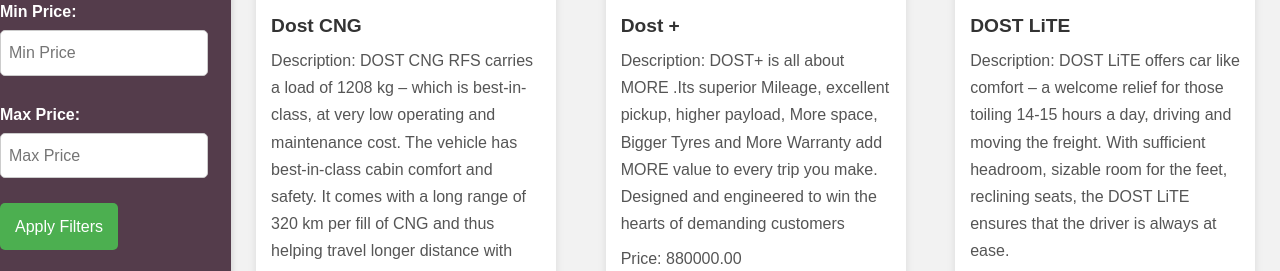
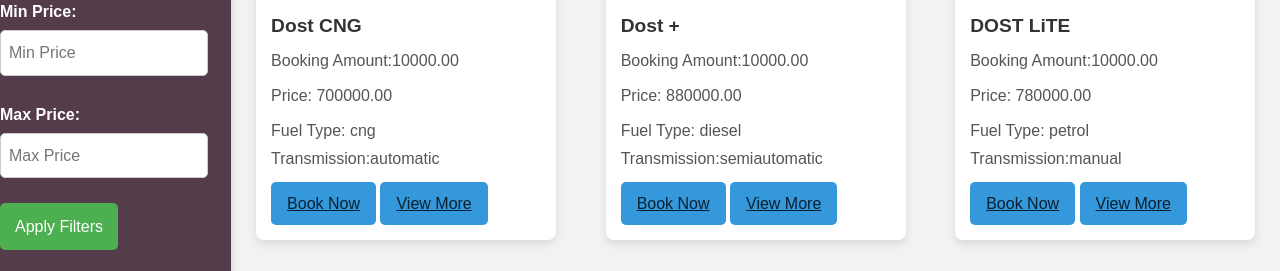
Before and after one commit to keerthi798/Automate-Hub-System, a Django app: page /vehicleorder/lightvehicle/ in a window 1280 px wide. Shown: the part 426-697 px from the top of the page. Run offline with Django 4.2, Linux system fonts and the light colour scheme; a user stored in the database is signed in; data comes from the database, SQL or seed files in the repository; both versions use the stored data as it was before the commit; some libraries are stand-ins or nearby versions.

Commit message:
modified

```diff
--- a/project/partsapp/models.py
+++ b/project/partsapp/models.py
@@ -3,6 +3,7 @@
 from django.conf import settings
 from django.contrib.auth import get_user_model
 from datetime import datetime
+
 
 from django.db import models
 
@@ -62,9 +63,7 @@
     product = models.ForeignKey(Parts, on_delete=models.CASCADE)
     quantity = models.PositiveIntegerField(default=1)
 
-class WishlistItem(models.Model):
-    user = models.ForeignKey(settings.AUTH_USER_MODEL, on_delete=models.CASCADE)
-    product = models.ForeignKey(Parts, on_delete=models.CASCADE)
+
 class UserProfile(models.Model):
     user = models.OneToOneField(CustomUser, on_delete=models.CASCADE)
     image = models.ImageField(upload_to='profile_images/', blank=True, null=True)
--- a/project/partsapp/urls.py
+++ b/project/partsapp/urls.py
@@ -11,6 +11,7 @@
 from .views import generate_pdf
 from .views import servicebranchdashboard, deliveryboydashboard, partsmanagerdashboard, insurancecompanydashboard
 from .views import add_insurance, insurance_list
+
 urlpatterns = [
    path('',views.index,name="index"),
    path('signup/',views.signup, name="signup"),
@@ -54,10 +55,10 @@
     path('parts_managers/', views.parts_managers, name='parts_managers'),
 
 
-    path('add_to_wishlist/<int:product_id>/', views.add_to_wishlist, name='add_to_wishlist'),
+    # path('add_to_wishlist/<int:product_id>/', views.add_to_wishlist, name='add_to_wishlist'),
 
 
-    path('view_wishlist/', views.view_wishlist, name='view_wishlist'),
+    # path('view_wishlist/', views.view_wishlist, name='view_wishlist'),
 
     path('all_products/', views.all_products, name='all_products'),
 
@@ -137,4 +138,6 @@
     path('insurance_success_payment/', views.insurance_success_payment, name='insurance_success_payment'),
 
 
+
+
 ]
--- a/project/partsapp/views.py
+++ b/project/partsapp/views.py
@@ -26,7 +26,7 @@
 from .models import ServiceBooking
 from .forms import PartForm
 from .models import UserProfile  # Adjust the import from forms to models
-from .models import Parts,CartItem,WishlistItem
+from .models import Parts,CartItem
 from .models import CustomUser
 import re
 from django.core.exceptions import ObjectDoesNotExist
@@ -387,25 +387,25 @@
 #     total_price = sum(item.product.price * item.quantity for item in cart_items)
 
 #     return render(request, 'view_cart.html', {'cart_items': cart_items, 'total_price': total_price})
-@login_required
-def view_wishlist(request):
-    user = request.user
-    wishlist_items = WishlistItem.objects.filter(user=user)
-    return render(request, 'view_wishlist.html', {'wishlist_items': wishlist_items})
-def add_to_wishlist(request, product_id):
-    try:
-        product = Parts.objects.get(pk=product_id)
-    except Parts.DoesNotExist:
-        return JsonResponse({'success': False, 'message': 'Product not found'})
+# @login_required
+# def view_wishlist(request):
+#     user = request.user
+#     wishlist_items = WishlistItem.objects.filter(user=user)
+#     return render(request, 'view_wishlist.html', {'wishlist_items': wishlist_items})
+# def add_to_wishlist(request, product_id):
+#     try:
+#         product = Parts.objects.get(pk=product_id)
+#     except Parts.DoesNotExist:
+#         return JsonResponse({'success': False, 'message': 'Product not found'})
 
-    # Check if the product is already in the user's wishlist
-    if WishlistItem.objects.filter(user=request.user, product=product).exists():
-        return JsonResponse({'success': False, 'message': 'Product is already in your wishlist'})
+#     # Check if the product is already in the user's wishlist
+#     if WishlistItem.objects.filter(user=request.user, product=product).exists():
+#         return JsonResponse({'success': False, 'message': 'Product is already in your wishlist'})
 
-    # If the product is not in the wishlist, add it
-    WishlistItem.objects.create(user=request.user, product=product)
+#     # If the product is not in the wishlist, add it
+#     WishlistItem.objects.create(user=request.user, product=product)
 
-    return JsonResponse({'success': True, 'message': 'Product added to your wishlist'})
+#     return JsonResponse({'success': True, 'message': 'Product added to your wishlist'})
   # Redirect to your cart view
 def all_products(request):
     products = products.objects.all()  # Retrieve all products
--- a/project/templates/book_now.html
+++ b/project/templates/book_now.html
@@ -256,7 +256,7 @@
                         <div class="dropdown">
                             <div class="dropdown-menu" aria-labelledby="dropdownMenuButton">
                                 <a class="dropdown-item" href="{% url 'booking' %}">Service Booking</a>
-                                <a class="dropdown-item" href="">Booking History</a>
+                                <a class="dropdown-item" href="{% url 'booking_history' %}">Booking History</a>
                                 <a class="dropdown-item" href="">Insurance</a>
 
                                 <!-- Add more vehicle models as needed -->
--- a/project/templates/vehicleorder.html
+++ b/project/templates/vehicleorder.html
@@ -653,7 +653,9 @@
                     </div>
                     <div class="vehicle-info">
                         <h2>{{ vehicle.name }}</h2>
-                        <p>Description: {{ vehicle.description }}</p>
+
+                        {% comment %} <p>Description: {{ vehicle.description }}</p>  {% endcomment %}
+                        <p>Booking Amount:{{ vehicle.booking_amount }}</p>
                         <p>Price: {{ vehicle.price }}</p>
                         <p>Fuel Type: {{ vehicle.fuel_type }}   Transmission:{{ vehicle.transmission_type }}</p>
 
@@ -665,6 +667,8 @@
                             <button class="add-to-cart-button">
                                 <a href="{% url 'vehicle_details' vehicle.id %}">View More</a>
                             </button>
+
+
                         </form>
                     </div>
                 </div>
@@ -730,5 +734,7 @@
                 searchVehicles();
             });
         </script>
+
+
     </body>
     </html>
```
Also changed, not shown: project/db.sqlite3, project/partsapp/migrations/0053_wishlist_delete_wishlistitem.py (added), project/partsapp/migrations/0054_delete_wishlist.py (added), project/templates/add_to_wishlist.html (added).
